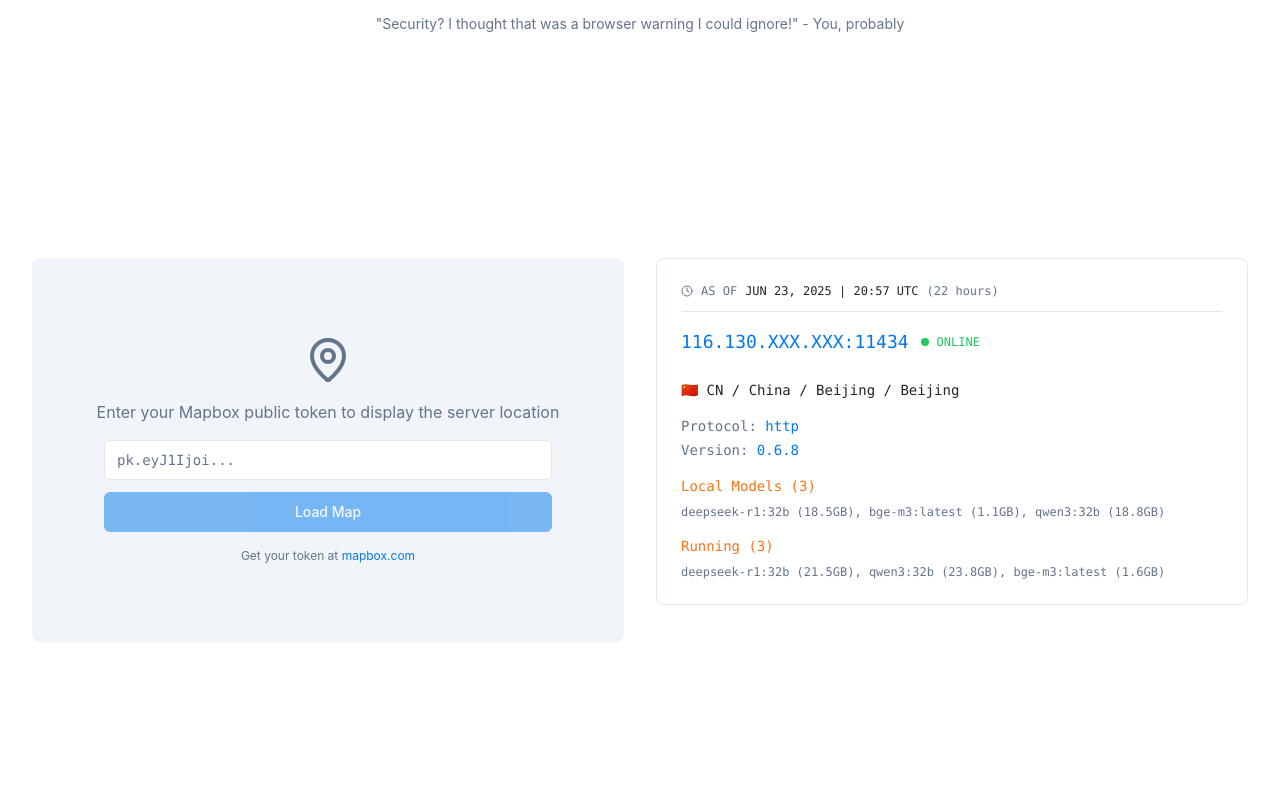
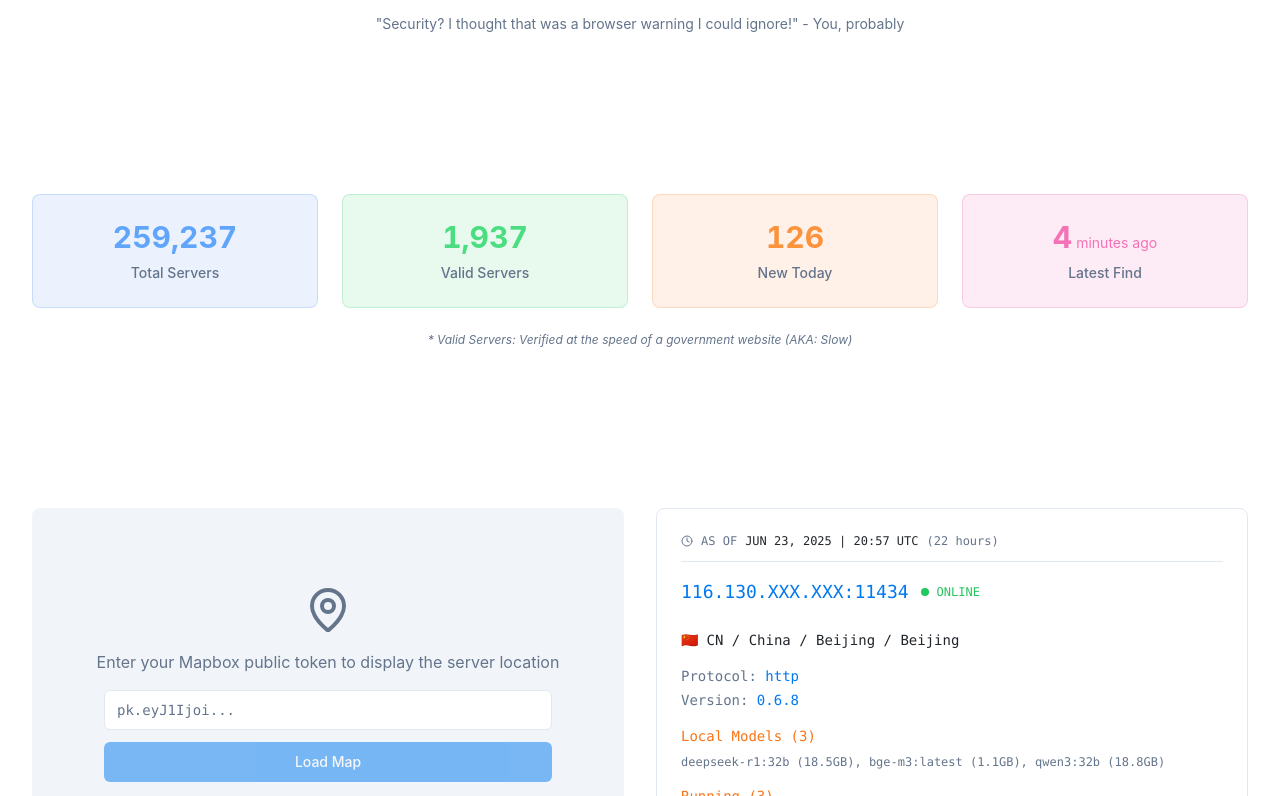
Before and after one commit to nileshevrywhr/sarcastic-react-starter-kit, a React (Vite) app: page / in a window 1280 px wide. Shown: the part 655-1451 px from the top of the page. Built offline with nearby package versions, Linux system fonts and the light colour scheme.

Commit message:
Add server stats section
Added a new section after the hero, displaying server statistics with animated digits.

```diff
--- /dev/null
+++ b/src/components/AnimatedCounter.tsx
@@ -0,0 +1,52 @@
+
+import React, { useState, useEffect } from 'react';
+
+interface AnimatedCounterProps {
+  target: number;
+  duration?: number;
+  className?: string;
+}
+
+const AnimatedCounter: React.FC<AnimatedCounterProps> = ({
+  target,
+  duration = 2000,
+  className = ""
+}) => {
+  const [count, setCount] = useState(0);
+
+  useEffect(() => {
+    let startTime: number;
+    let animationFrame: number;
+
+    const animate = (currentTime: number) => {
+      if (!startTime) startTime = currentTime;
+      const progress = Math.min((currentTime - startTime) / duration, 1);
+
+      // Easing function for smooth animation
+      const easeOutQuart = 1 - Math.pow(1 - progress, 4);
+      const currentCount = Math.floor(easeOutQuart * target);
+
+      setCount(currentCount);
+
+      if (progress < 1) {
+        animationFrame = requestAnimationFrame(animate);
+      }
+    };
+
+    animationFrame = requestAnimationFrame(animate);
+
+    return () => {
+      if (animationFrame) {
+        cancelAnimationFrame(animationFrame);
+      }
+    };
+  }, [target, duration]);
+
+  return (
+    <span className={`tabular-nums ${className}`}>
+      {count.toLocaleString()}
+    </span>
+  );
+};
+
+export default AnimatedCounter;
--- /dev/null
+++ b/src/components/ServerStats.tsx
@@ -0,0 +1,69 @@
+
+import React from 'react';
+import AnimatedCounter from './AnimatedCounter';
+
+const ServerStats = () => {
+  const stats = [
+    {
+      value: 259237,
+      label: "Total Servers",
+      color: "text-blue-400",
+      bgColor: "bg-blue-500/10 border-blue-500/20"
+    },
+    {
+      value: 1937,
+      label: "Valid Servers",
+      color: "text-green-400",
+      bgColor: "bg-green-500/10 border-green-500/20"
+    },
+    {
+      value: 126,
+      label: "New Today",
+      color: "text-orange-400",
+      bgColor: "bg-orange-500/10 border-orange-500/20"
+    },
+    {
+      value: 4,
+      label: "Latest Find",
+      color: "text-pink-400",
+      bgColor: "bg-pink-500/10 border-pink-500/20",
+      suffix: " minutes ago"
+    }
+  ];
+
+  return (
+    <section className="container py-16 -mt-8">
+      <div className="grid grid-cols-2 md:grid-cols-4 gap-4 md:gap-6">
+        {stats.map((stat, index) => (
+          <div
+            key={index}
+            className={`relative p-6 rounded-lg border backdrop-blur-sm ${stat.bgColor} transition-all duration-300 hover:scale-105`}
+          >
+            <div className="text-center">
+              <div className={`text-2xl md:text-3xl font-bold ${stat.color} mb-2`}>
+                <AnimatedCounter
+                  target={stat.value}
+                  duration={2000 + (index * 300)}
+                />
+                {stat.suffix && (
+                  <span className="text-sm font-normal"> minutes ago</span>
+                )}
+              </div>
+              <div className="text-sm text-muted-foreground font-medium">
+                {stat.label}
+              </div>
+            </div>
+          </div>
+        ))}
+      </div>
+
+      <div className="text-center mt-6">
+        <p className="text-xs text-muted-foreground italic">
+          * Valid Servers: Verified at the speed of a government website (AKA: Slow)
+        </p>
+      </div>
+    </section>
+  );
+};
+
+export default ServerStats;
--- a/src/pages/Index.tsx
+++ b/src/pages/Index.tsx
@@ -1,6 +1,7 @@
 
 import Header from "@/components/Header";
 import Hero from "@/components/Hero";
+import ServerStats from "@/components/ServerStats";
 import LocationInfo from "@/components/LocationInfo";
 import Features from "@/components/Features";
 import Footer from "@/components/Footer";
@@ -10,6 +11,7 @@ const Index = () => {
     <div className="min-h-screen bg-background">
       <Header />
       <Hero />
+      <ServerStats />
       <LocationInfo />
       <Features />
       <Footer />
```
